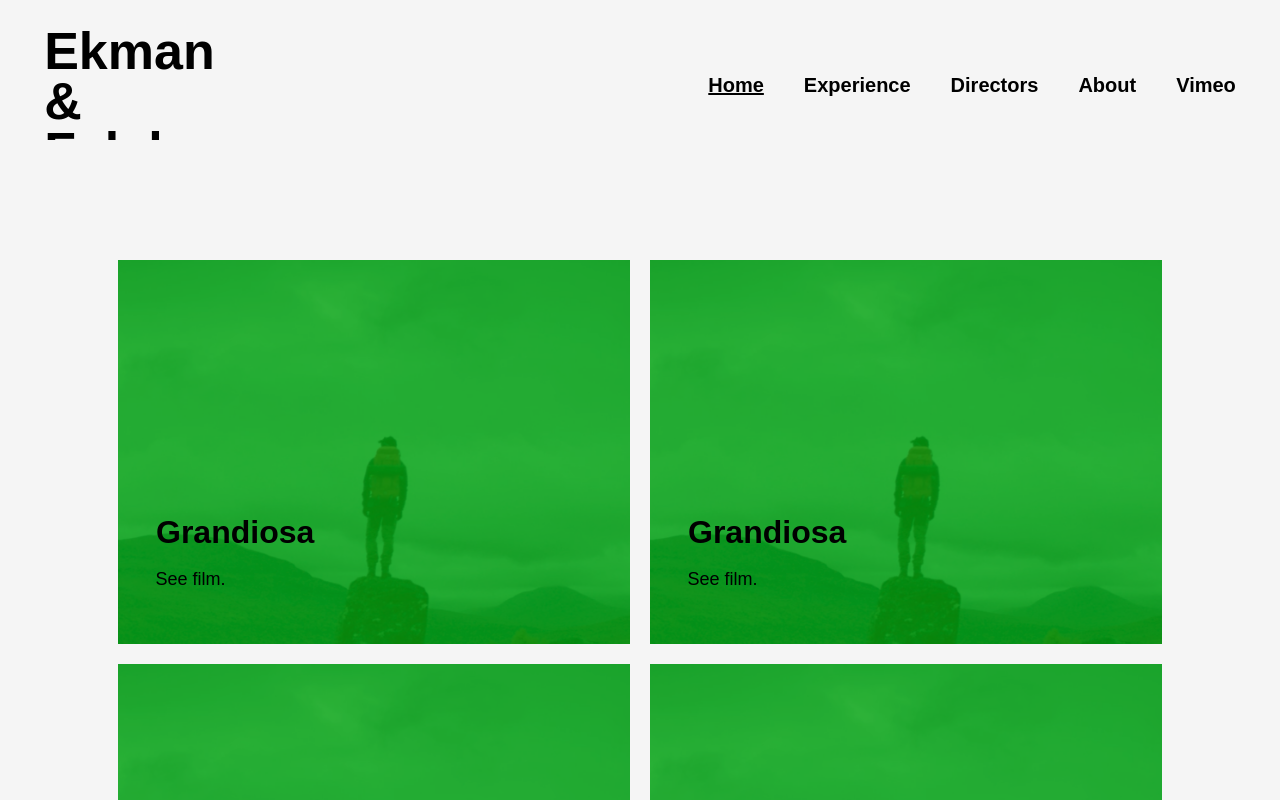
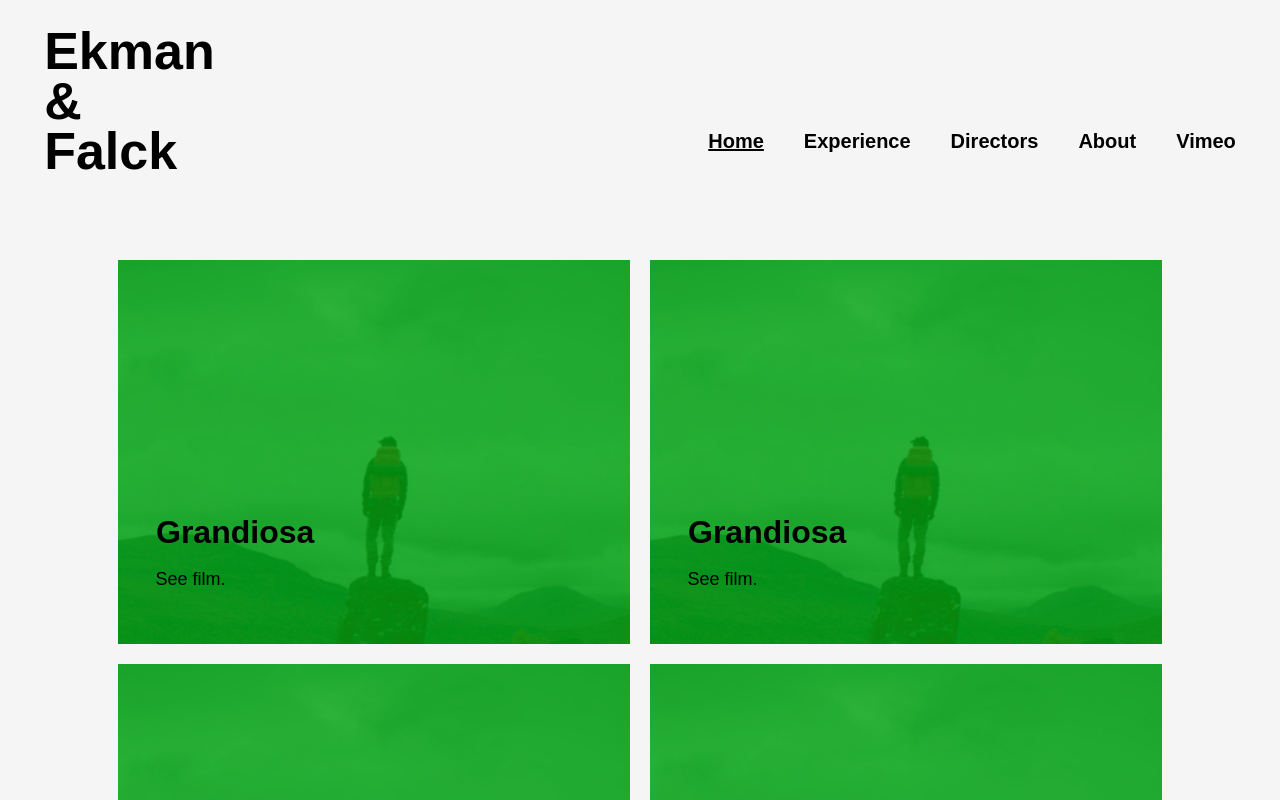
Before and after one commit to PaulEvans78/ekmanFalck, a React (Vite) app: page / in a window 1280 px wide. Shown: the top 800 px of the page. Built offline with nearby package versions, Linux system fonts and the light colour scheme; a web font is replaced by a local one.

Commit message:
Navbar reveal

```diff
--- a/src/components/Navbar.jsx
+++ b/src/components/Navbar.jsx
@@ -20,12 +20,17 @@ const StyledNav = styled.nav`
     /* align-content: flex-end; */
     /* padding-left: 2em; */
     padding-bottom: 1em;
+    background-color: whitesmoke;
     /* margin-top: 0.5em; */
     /* font-family: 'Neue Haas Grotesk Display Pro', sans-serif;  */
     /* font-size: 16px;
     line-height: 60px;
     color: whitesmoke;  */
     /* background-color: #d60909; */
+
+    position: fixed;
+    top: ${({ visible }) => (visible ? '0' : '-120px')}; /* Adjust according to your navbar height */
+    transition: top 0.3s;
 
     @media screen and (max-width: 960px) {
         font-size: 14px;
@@ -277,10 +282,23 @@ const Navbar = () => {
     const [open, setOpen] = useState(false); // Hamburger menu
     const [activePage, setActivePage] = useState(location.pathname);
     const [hamburgerActive, setHamburgerActive] = useState(false); // Hamburger menu
+    const [prevScrollPos, setPrevScrollPos] = useState(window.pageYOffset);
+    const [visible, setVisible] = useState(true);
 
     useEffect(() => {
         setActivePage(location.pathname);
-    }, [location]);
+
+        const handleScroll = () => {
+            const currentScrollPos = window.pageYOffset;
+            setVisible(prevScrollPos > currentScrollPos || currentScrollPos < 10);
+            setPrevScrollPos(currentScrollPos);
+        };
+
+        window.addEventListener("scroll", handleScroll);
+
+        return () => window.removeEventListener("scroll", handleScroll);
+    }, [location.pathname, prevScrollPos]);
+
 
 const links = [
 
@@ -323,7 +341,7 @@ const links = [
 
     return (
 
-        <StyledNav >
+        <StyledNav visible={visible}>
 
             <StyledImageandName>
                 <Link to="/">
@@ -364,6 +382,6 @@ const links = [
 
 
     );
-}
 
+                }
 export default Navbar;
```
Also changed, not shown: original navbar function.txt (added).
